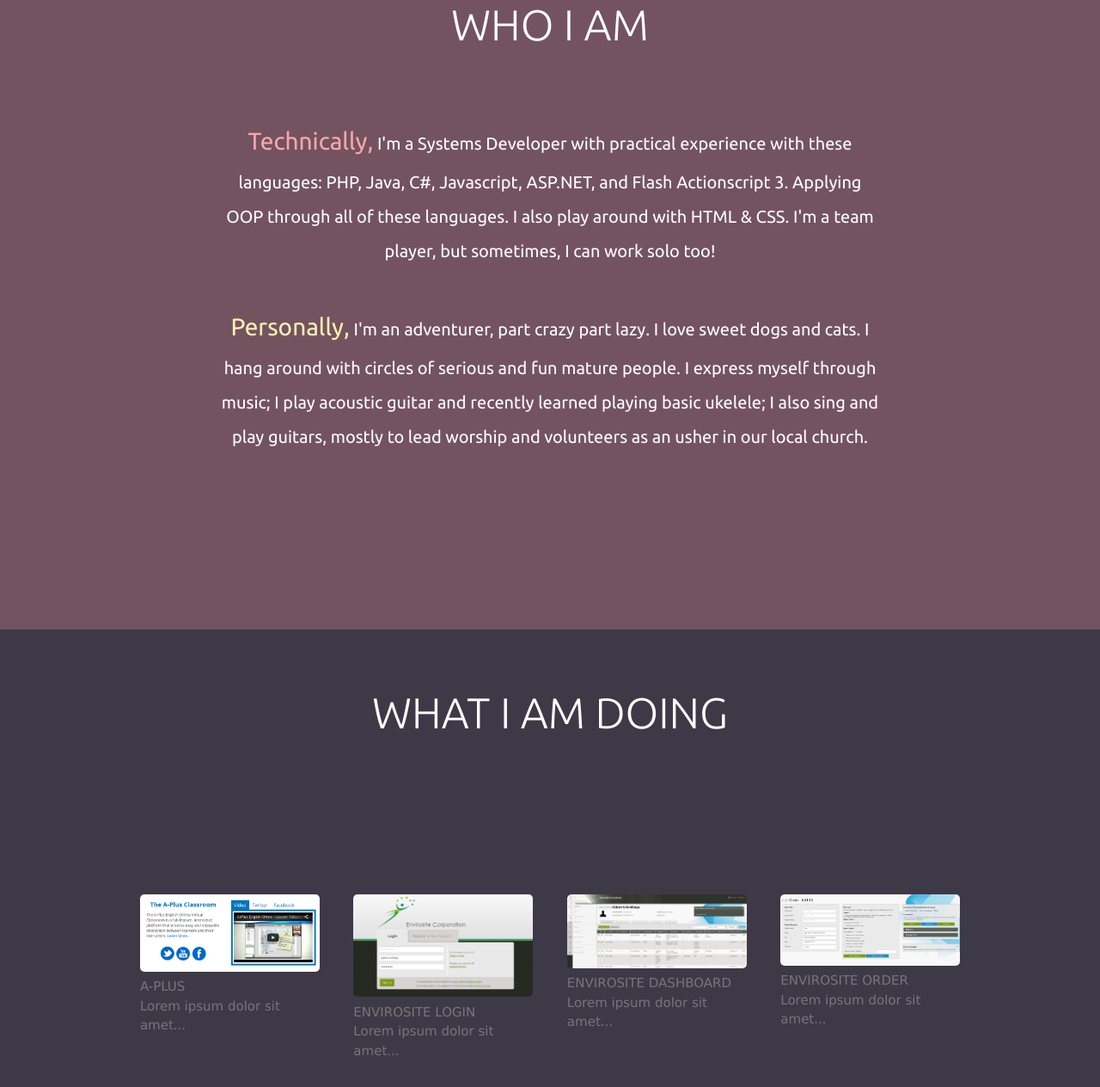
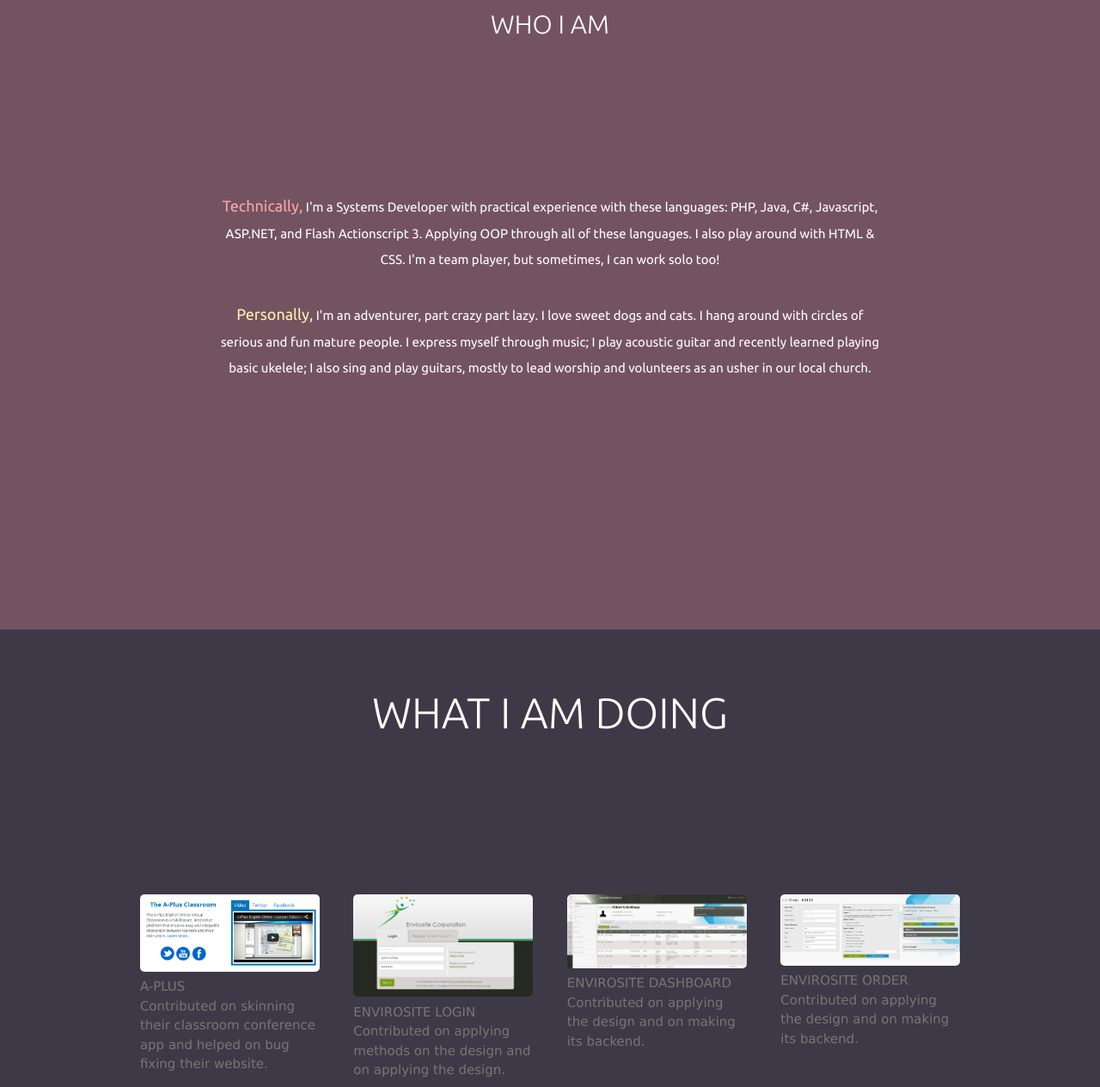
Before and after one commit to chrodechild/web-playground, a plain HTML site: page portfolio/index.html in a window 1280 px wide. Shown: the part 868-2132 px from the top of the page at 86% size. Drawn offline with nearby package versions, Linux system fonts and the light colour scheme.

Commit message:
updated with about font size smaller and descriptions on each images

```diff
--- a/portfolio/css/about.css
+++ b/portfolio/css/about.css
@@ -1,6 +1,7 @@
-section#about div h1{ margin-top: 5%; font-size: 50px;}
-span.tech{ color: #f6a9a9; font-size: 28px; }
-span.person{ color: #fff1b3; font-size: 28px; }
+section#about div h1{ margin-top: 5%;}
+section#about div p{ font-size: 15px; }
+section#about div span.tech{ color: #f6a9a9; font-size: 18px; }
+section#about div span.person{ color: #fff1b3; font-size: 18px; }
 
 section#portfolio h1 { margin-top: 5%; font-size: 50px; }
 section#portfolio .container{
--- a/portfolio/index.html
+++ b/portfolio/index.html
@@ -76,37 +76,37 @@
 			<div class="galleryItem">
 				<a href="http://www.aplusenglishonline.com/en/"><img src="img/aplus.PNG" alt="" /></a>
 				<h3>A-Plus</h3>
-				<span>Lorem ipsum dolor sit amet...</span>
+				<span>Contributed on skinning their classroom conference app and helped on bug fixing their website.</span>
 			</div>
 
 			<div class="galleryItem">
 				<a href="http://www.envirositecorp.com/"><img src="img/enviroLogin.PNG" alt="" /></a>
 				<h3>Envirosite Login</h3>
-				<span>Lorem ipsum dolor sit amet...</span>
+				<span>Contributed on applying methods on the design and on applying the design.</span>
 			</div>
 
 			<div class="galleryItem">
 				<a href="http://www.envirositecorp.com/"><img src="img/enviroDashboard.PNG" alt="" /></a>
 				<h3>Envirosite Dashboard</h3>
-				<span>Lorem ipsum dolor sit amet...</span>
+				<span>Contributed on applying the design and on making its backend.</span>
 			</div>
 
 			<div class="galleryItem">
 				<a href="http://www.envirositecorp.com/"><img src="img/enviroOrder.PNG" alt="" /></a>
 				<h3>Envirosite Order</h3>
-				<span>Lorem ipsum dolor sit amet...</span>
+				<span>Contributed on applying the design and on making its backend.</span>
 			</div>
 
 			<div class="galleryItem">
 				<a href="http://www.envirositecorp.com/"><img src="img/enviroReportPDF.PNG" alt="" /></a>
 				<h3>Envirosite's Government Records Report</h3>
-				<span>Lorem ipsum dolor sit amet...</span>
+				<span>Contributed on applying the design and on making its backend. Helped migrating the report backend into Java with a standard PDF library.</span>
 			</div>
 
 			<div class="galleryItem">
 				<a href="http://codepen.io/gilsubi/full/woBNVB/"><img src="img/joserizalbio.PNG" alt="" /></a>
 				<h3>Jose Rizal Bio</h3>
-				<span>Lorem ipsum dolor sit amet...</span>
+				<span>A practice front end design from freeCodeCamp.</span>
 			</div>
 		</div>
 	</section><!-- cd-section -->
```
